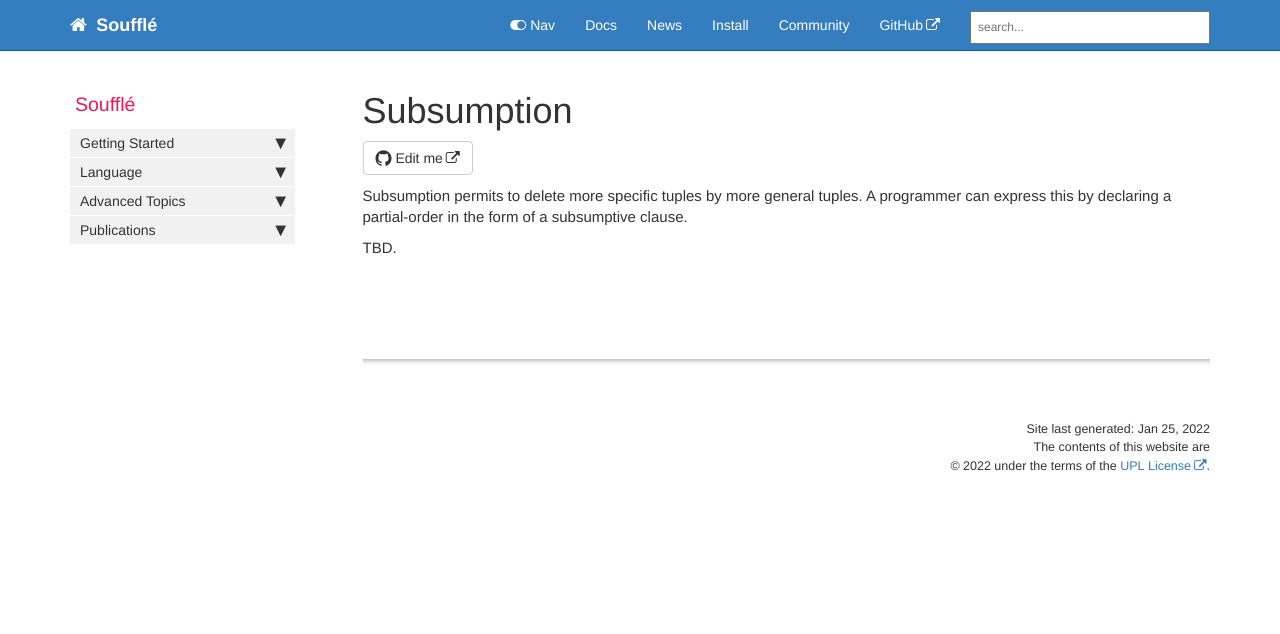
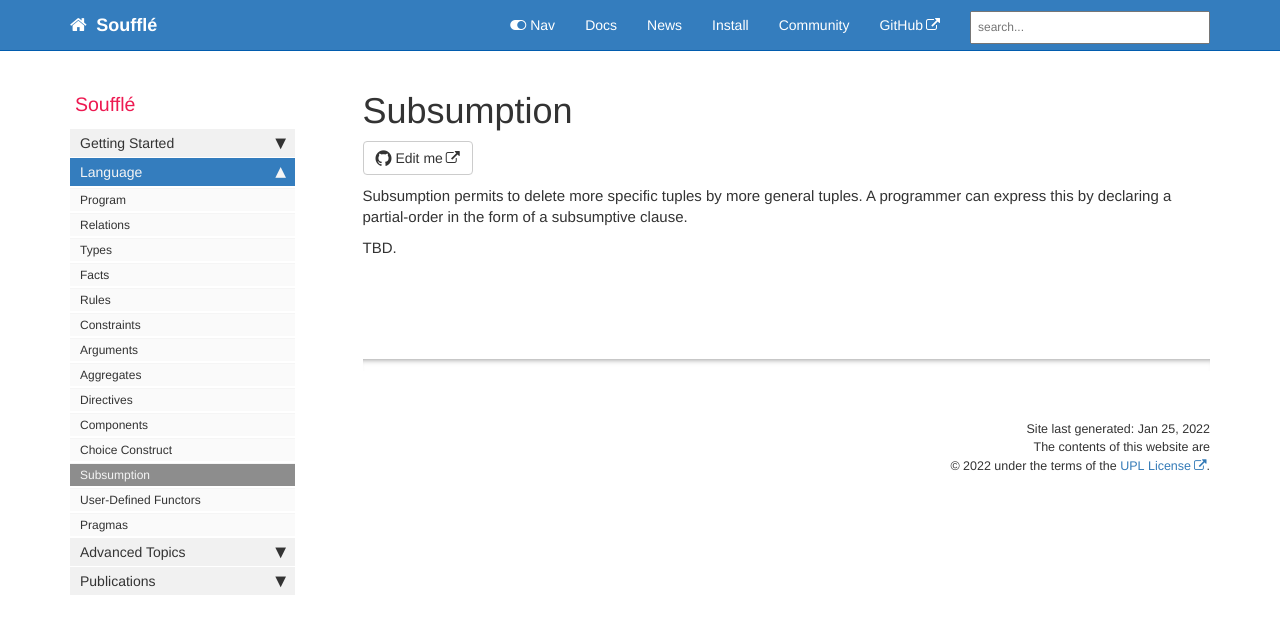
Before and after one commit to souffle-lang/souffle-lang.github.io, a Jekyll site: the page built from pages/docs/subsumption.md, in a window 1280 px wide. Shown: the top 634 px of the page. Built offline with Jekyll 4.4.1, drawn with Linux system fonts in a browser that asks for light colours; comment, search, counter and statistics services are not loaded; part of the change alters nothing that is shown.

```diff
--- a/_data/sidebars/docs_sidebar.yml
+++ b/_data/sidebars/docs_sidebar.yml
@@ -109,11 +109,11 @@ entries:
 
     - title: Choice Construct
       url: /choice
-      output: choice
+      output: web
 
     - title: Subsumption
       url: /subsumption
-      output: subsumption
+      output: web
 
     - title: User-Defined Functors
       url: /functors
```
